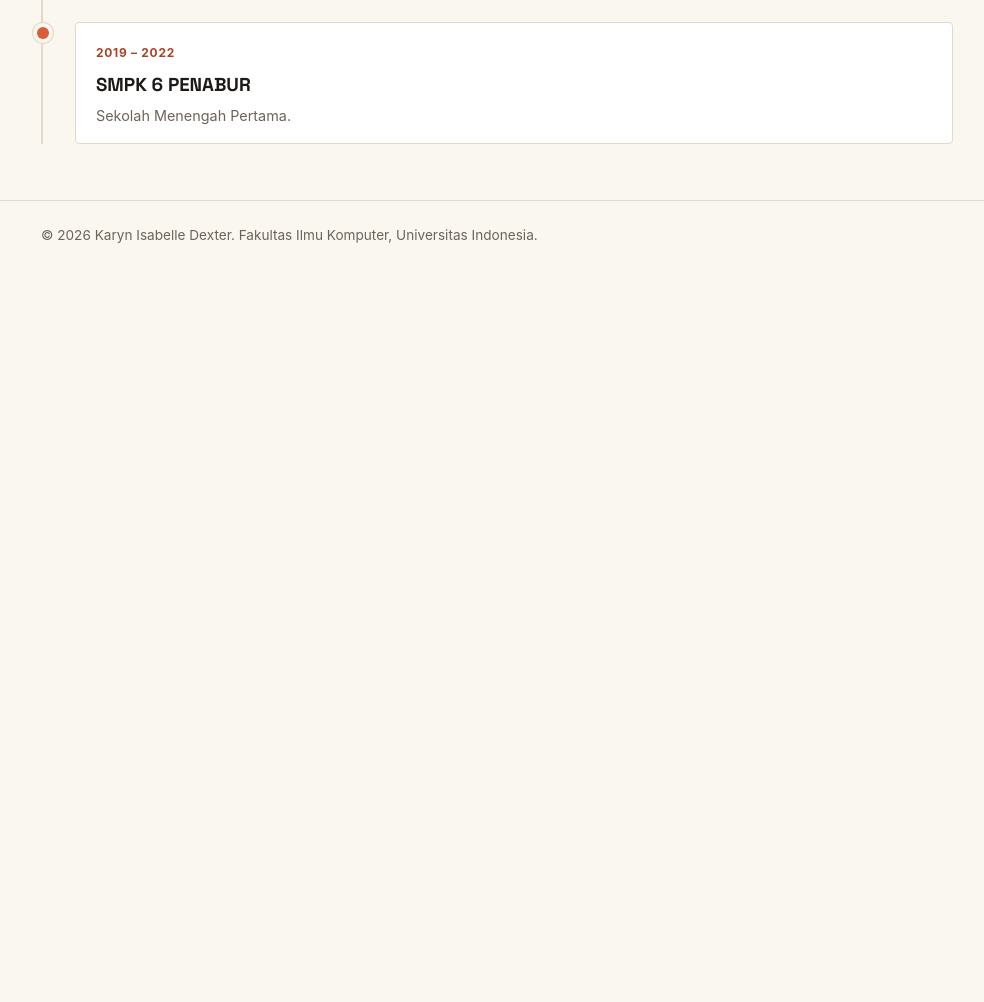
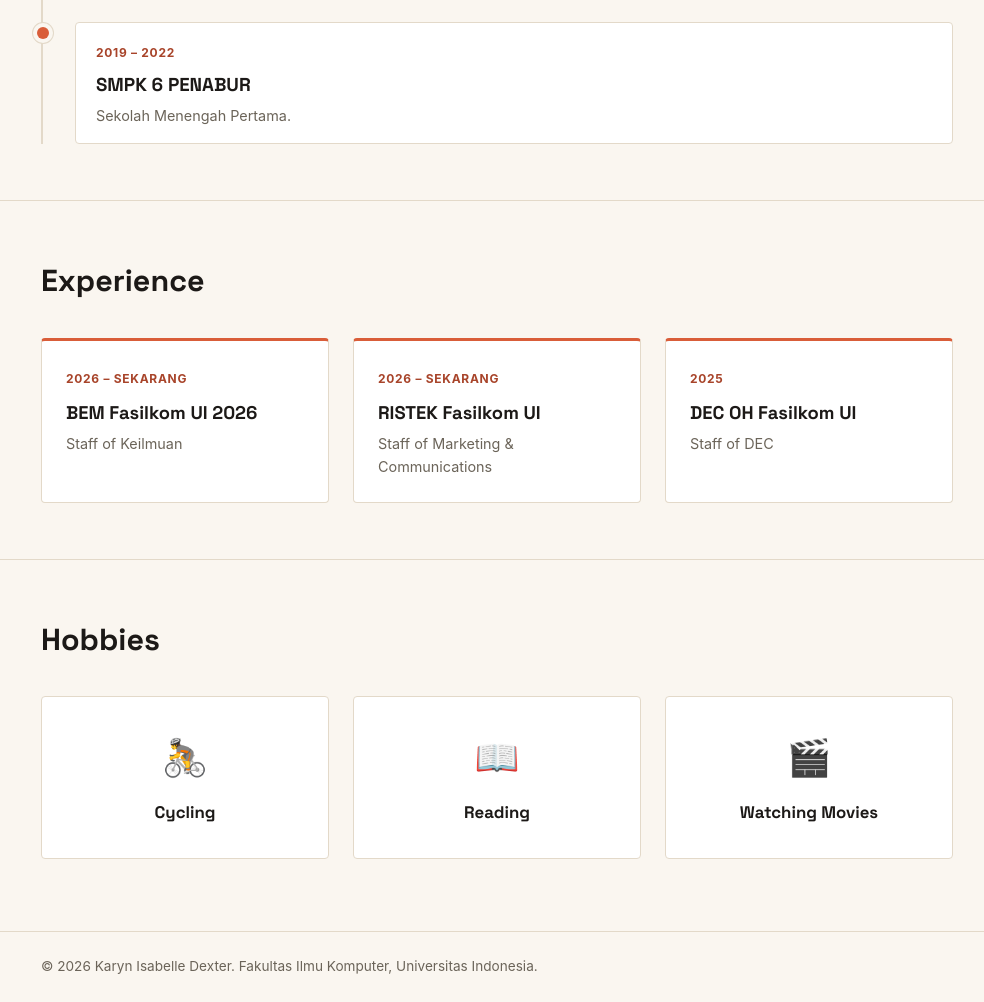
Before and after one commit to karyndextuy/myportofolio, a Django app: page / in a window 1280 px wide. Shown: the part 1138-2140 px from the top of the page, without its empty margins (143-1127 px from the left). Before the commit the page ends 1381 px from the top, so only its background shows below. Run offline with Django 5.2, Linux system fonts and the light colour scheme.

Commit message:
Penambahan fitur experience dan hobbies

```diff
--- a/static/css/style.css
+++ b/static/css/style.css
@@ -244,6 +244,94 @@ h1, .brand {
     font-size: 0.9rem;
 }
 
+.experience {
+    padding: 3.5rem 0;
+    border-top: 1px solid var(--line);
+}
+
+.experience-grid {
+    display: grid;
+    grid-template-columns: repeat(auto-fit, minmax(220px, 1fr));
+    gap: 1.5rem;
+}
+
+.exp-card {
+    background-color: #fff;
+    border: 1px solid var(--line);
+    border-radius: var(--radius);
+    padding: 1.5rem;
+    border-top: 3px solid var(--accent);
+    transition: transform 0.2s ease, box-shadow 0.2s ease;
+}
+
+.exp-card:hover {
+    transform: translateY(-6px);
+    box-shadow: 0 10px 24px rgba(28, 25, 23, 0.1);
+}
+
+.exp-year {
+    font-size: 0.75rem;
+    text-transform: uppercase;
+    letter-spacing: 0.06em;
+    color: var(--accent-dark);
+    font-weight: 700;
+}
+
+.exp-card h3 {
+    font-family: "Space Grotesk", -apple-system, sans-serif;
+    margin: 0.5rem 0 0.25rem;
+    font-size: 1.15rem;
+}
+
+.exp-role {
+    color: var(--text-muted);
+    font-size: 0.9rem;
+}
+
+.hobbies {
+    padding: 3.5rem 0 4.5rem;
+    border-top: 1px solid var(--line);
+}
+
+.hobbies-grid {
+    display: grid;
+    grid-template-columns: repeat(auto-fit, minmax(160px, 1fr));
+    gap: 1.5rem;
+}
+
+.hobby-card {
+    display: flex;
+    flex-direction: column;
+    align-items: center;
+    gap: 0.75rem;
+    background-color: #fff;
+    border: 1px solid var(--line);
+    border-radius: var(--radius);
+    padding: 2rem 1rem;
+    text-align: center;
+    transition: border-color 0.2s ease, box-shadow 0.2s ease;
+}
+
+.hobby-card:hover {
+    border-color: var(--accent);
+    box-shadow: 0 10px 24px rgba(28, 25, 23, 0.1);
+}
+
+.hobby-icon {
+    font-size: 2.25rem;
+    display: inline-block;
+    transition: transform 0.3s ease;
+}
+
+.hobby-card:hover .hobby-icon {
+    transform: scale(1.2) rotate(-8deg);
+}
+
+.hobby-card h3 {
+    font-family: "Space Grotesk", -apple-system, sans-serif;
+    font-size: 1.05rem;
+}
+
 @media (max-width: 600px) {
     .hero-grid {
         grid-template-columns: 1fr;
--- a/templates/index.html
+++ b/templates/index.html
@@ -16,6 +16,8 @@
             <nav>
                 <a href="#profile">Profile</a>
                 <a href="#education">Education</a>
+                <a href="#experience">Experience</a>
+                <a href="#hobbies">Hobbies</a>
             </nav>
         </div>
     </header>
@@ -80,6 +82,49 @@
                 </div>
             </div>
         </section>
+
+        <section class="experience" id="experience">
+            <div class="container">
+                <h2 class="section-title">Experience</h2>
+                <div class="experience-grid">
+                    <article class="exp-card">
+                        <span class="exp-year">2026 &ndash; Sekarang</span>
+                        <h3>BEM Fasilkom UI 2026</h3>
+                        <p class="exp-role">Staff of Keilmuan</p>
+                    </article>
+                    <article class="exp-card">
+                        <span class="exp-year">2026 &ndash; Sekarang</span>
+                        <h3>RISTEK Fasilkom UI</h3>
+                        <p class="exp-role">Staff of Marketing &amp; Communications</p>
+                    </article>
+                    <article class="exp-card">
+                        <span class="exp-year">2025</span>
+                        <h3>DEC OH Fasilkom UI</h3>
+                        <p class="exp-role">Staff of DEC</p>
+                    </article>
+                </div>
+            </div>
+        </section>
+
+        <section class="hobbies" id="hobbies">
+            <div class="container">
+                <h2 class="section-title">Hobbies</h2>
+                <div class="hobbies-grid">
+                    <article class="hobby-card">
+                        <span class="hobby-icon" aria-hidden="true">&#128692;</span>
+                        <h3>Cycling</h3>
+                    </article>
+                    <article class="hobby-card">
+                        <span class="hobby-icon" aria-hidden="true">&#128214;</span>
+                        <h3>Reading</h3>
+                    </article>
+                    <article class="hobby-card">
+                        <span class="hobby-icon" aria-hidden="true">&#127916;</span>
+                        <h3>Watching Movies</h3>
+                    </article>
+                </div>
+            </div>
+        </section>
     </main>
 
     <footer class="site-footer">
```
